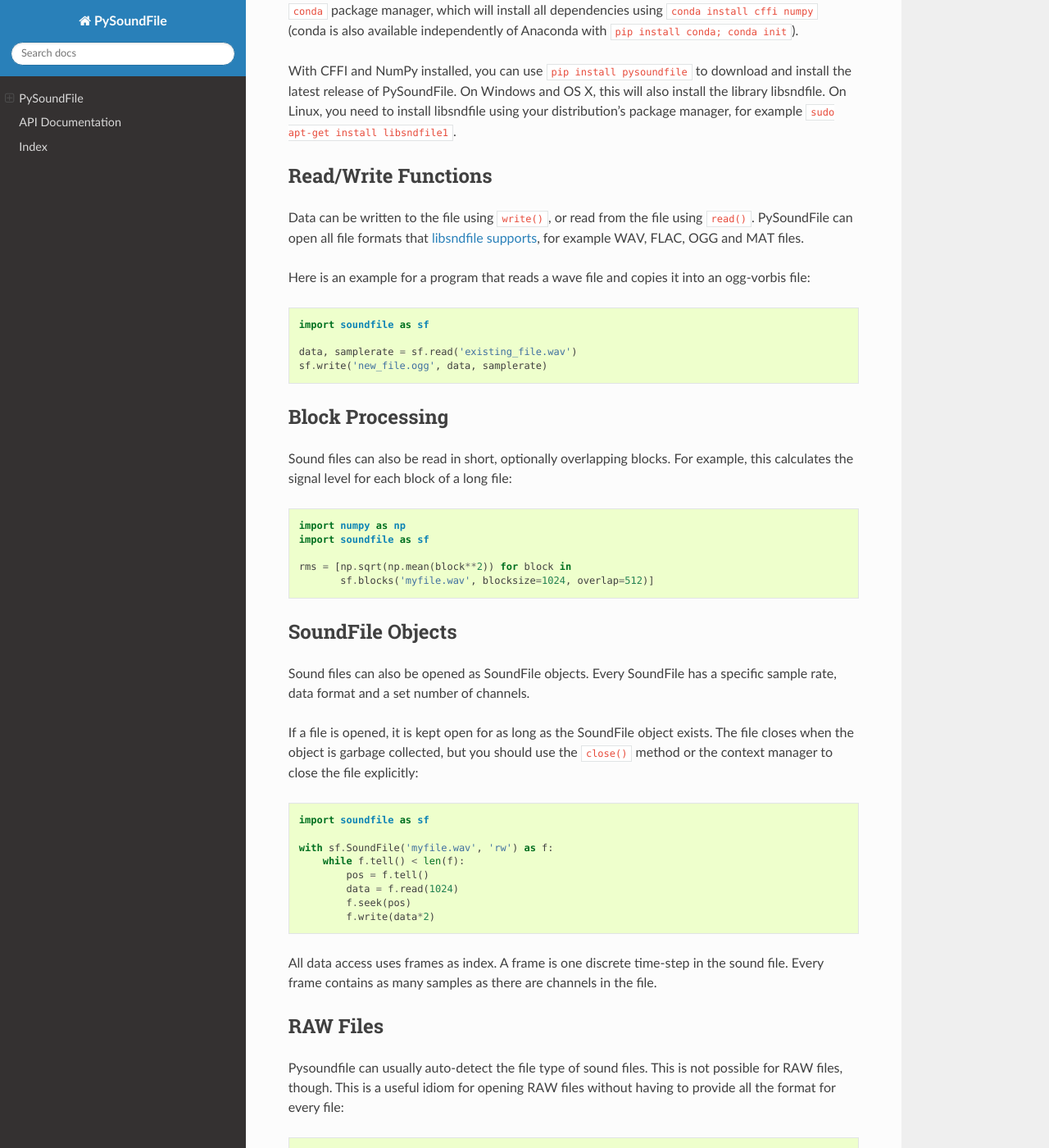
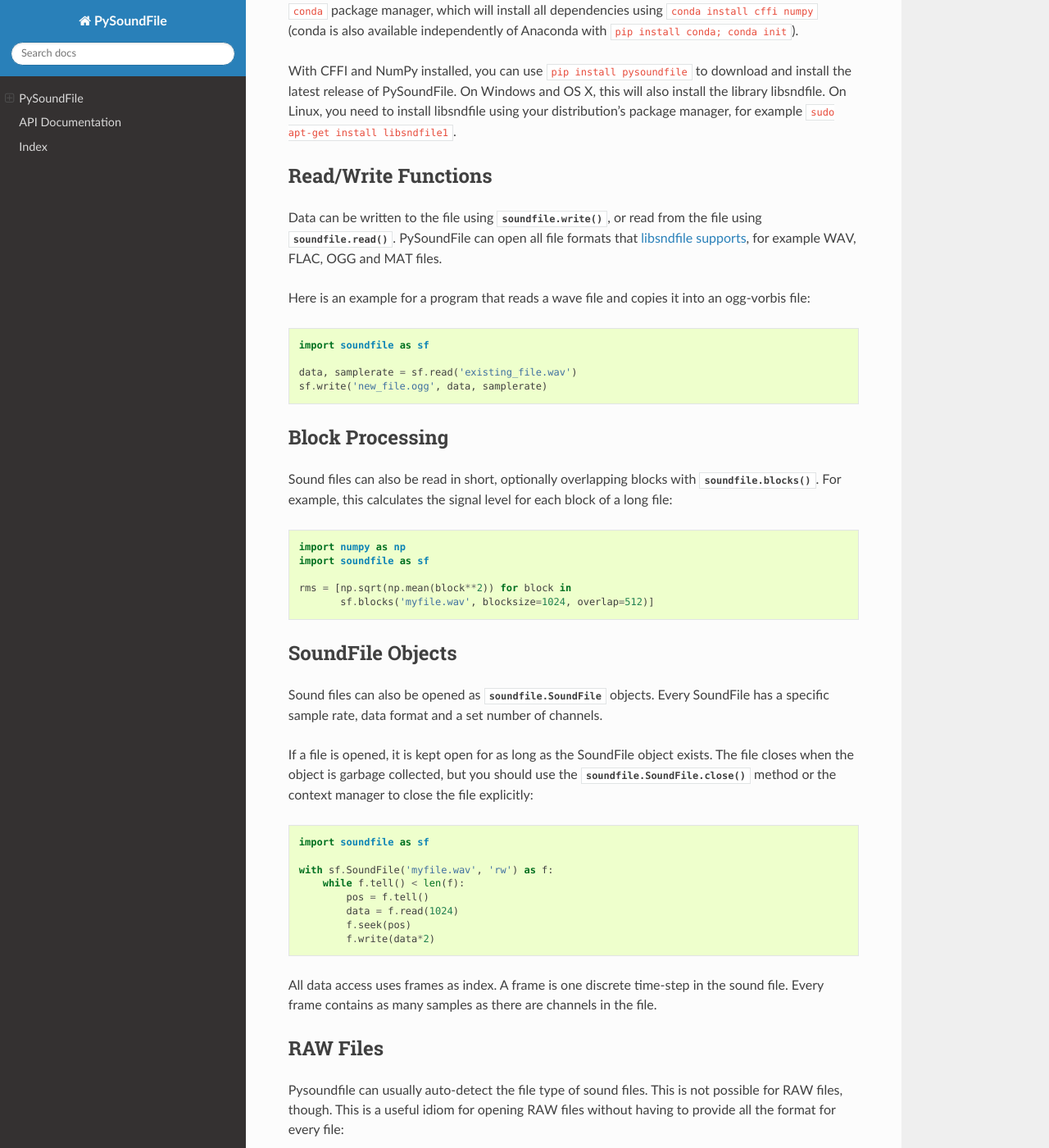
Before and after one commit to bastibe/python-soundfile, a Sphinx documentation site: the page built from doc/index.rst, in a window 1280 px wide and 1400 px high, scrolled down 800 px. Shown: the whole window at 82% size. Built offline with Sphinx 7.4.7 and the Read the Docs theme 2.0.0, drawn with Linux system fonts in a browser that asks for light colours.

Commit message:
Docs: Add links to API docs in README

```diff
--- a/README.rst
+++ b/README.rst
@@ -50,10 +50,11 @@
 Read/Write Functions
 --------------------
 
-Data can be written to the file using ``write()``, or read from the file
-using ``read()``. PySoundFile can open all file formats that `libsndfile
-supports <http://www.mega-nerd.com/libsndfile/#Features>`__, for example
-WAV, FLAC, OGG and MAT files.
+Data can be written to the file using `soundfile.write()`, or read from
+the file using `soundfile.read()`. PySoundFile can open all file formats
+that `libsndfile supports
+<http://www.mega-nerd.com/libsndfile/#Features>`__, for example WAV,
+FLAC, OGG and MAT files.
 
 Here is an example for a program that reads a wave file and copies it
 into an ogg-vorbis file:
@@ -68,7 +69,8 @@
 Block Processing
 ----------------
 
-Sound files can also be read in short, optionally overlapping blocks.
+Sound files can also be read in short, optionally overlapping blocks
+with `soundfile.blocks()`.
 For example, this calculates the signal level for each block of a long
 file:
 
@@ -83,13 +85,14 @@
 SoundFile Objects
 -----------------
 
-Sound files can also be opened as SoundFile objects. Every SoundFile
-has a specific sample rate, data format and a set number of channels.
+Sound files can also be opened as `soundfile.SoundFile` objects. Every
+SoundFile has a specific sample rate, data format and a set number of
+channels.
 
 If a file is opened, it is kept open for as long as the SoundFile
 object exists. The file closes when the object is garbage collected,
-but you should use the ``close()`` method or the context manager to
-close the file explicitly:
+but you should use the `soundfile.SoundFile.close()` method or the
+context manager to close the file explicitly:
 
 .. code:: python
 
--- a/doc/index.rst
+++ b/doc/index.rst
@@ -1,6 +1,10 @@
+.. default-role:: py:obj
+
 .. include:: ../README.rst
 
 .. include:: ../CONTRIBUTING.rst
+
+.. default-role::
 
 API Documentation
 =================
```
